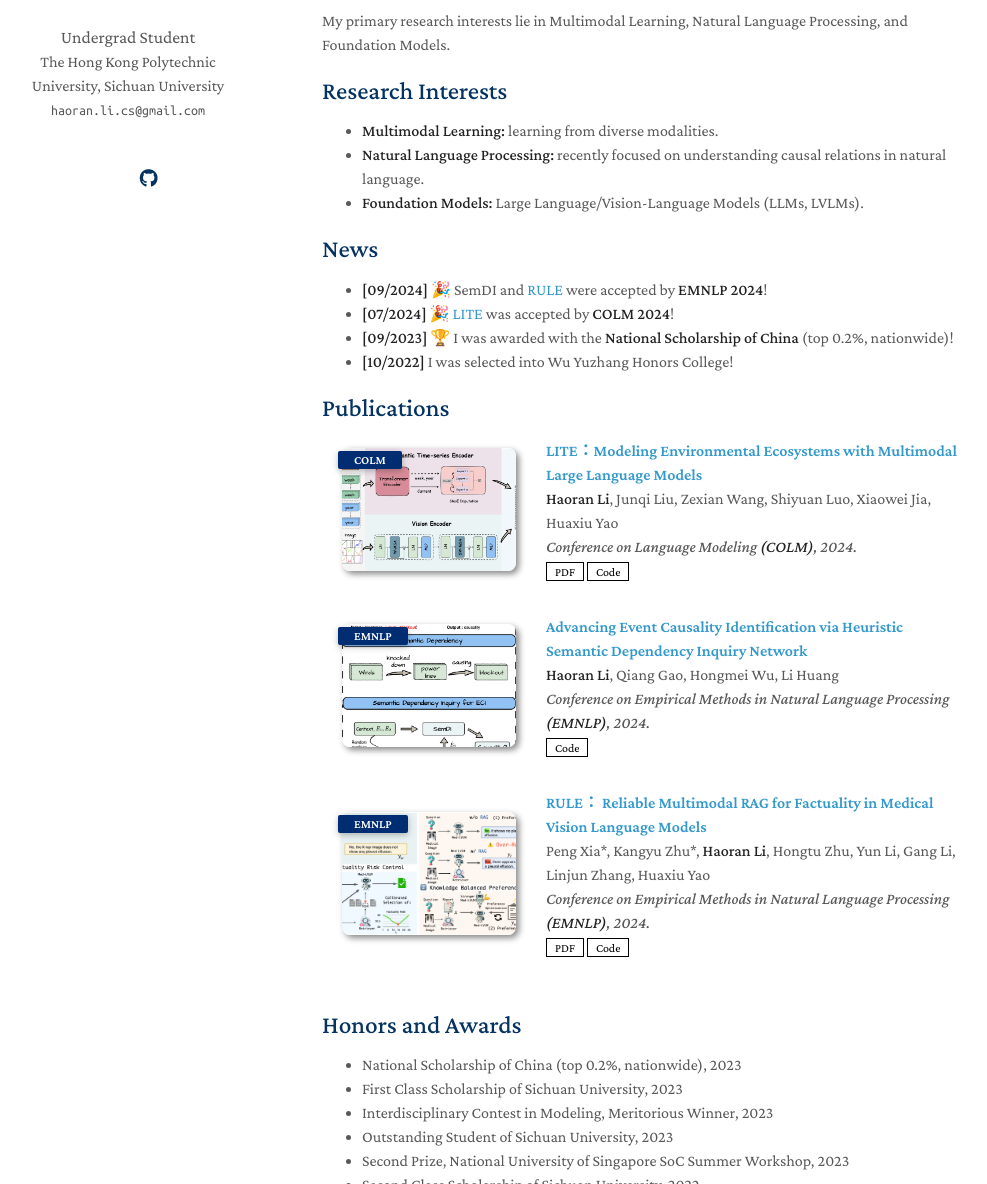
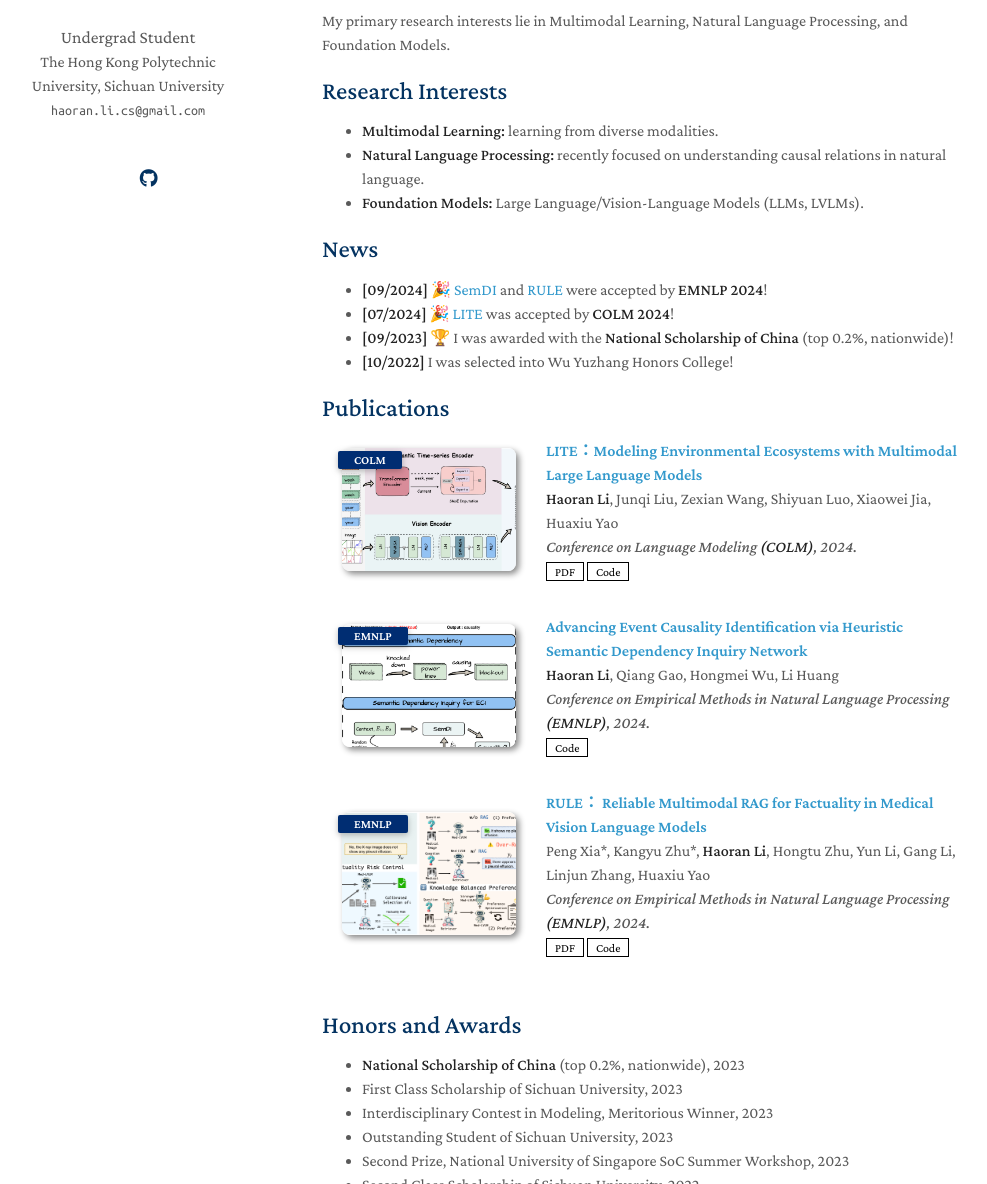
Before and after one commit to hrlics/hrlics.github.io, a Jekyll site: the page built from index.md, in a window 1280 px wide and 1400 px high. Shown: the part 216-1400 px from the top of the window, without its empty margins (148-1135 px from the left). Built offline with Jekyll 4.4.1, drawn with Linux system fonts in a browser that asks for light colours; a style sheet for code colours, icons or effects is not loaded; our own code applies the rules of GitHub Pages for plain Markdown files.

```diff
--- a/index.md
+++ b/index.md
@@ -17,7 +17,7 @@ My primary research interests lie in Multimodal Learning, Natural Language Proce
 
 
 ## News
-- **[09/2024]** 🎉 SemDI and [RULE](https://arxiv.org/pdf/2407.05131) were accepted by **EMNLP 2024**!
+- **[09/2024]** 🎉 [SemDI](https://arxiv.org/pdf/2409.13621) and [RULE](https://arxiv.org/pdf/2407.05131) were accepted by **EMNLP 2024**!
 - **[07/2024]** 🎉 [LITE](https://arxiv.org/abs/2404.01165) was accepted by **COLM 2024**!
 - **[09/2023]** 🏆 I was awarded with the **National Scholarship of China** (top 0.2%, nationwide)!
 - **[10/2022]** I was selected into Wu Yuzhang Honors College!
@@ -27,7 +27,7 @@ My primary research interests lie in Multimodal Learning, Natural Language Proce
 
 ## Honors and Awards
 
-- National Scholarship of China (top 0.2%, nationwide), 2023
+- **National Scholarship of China** (top 0.2%, nationwide), 2023
 - First Class Scholarship of Sichuan University, 2023
 - Interdisciplinary Contest in Modeling, Meritorious Winner, 2023
 - Outstanding Student of Sichuan University, 2023
```
